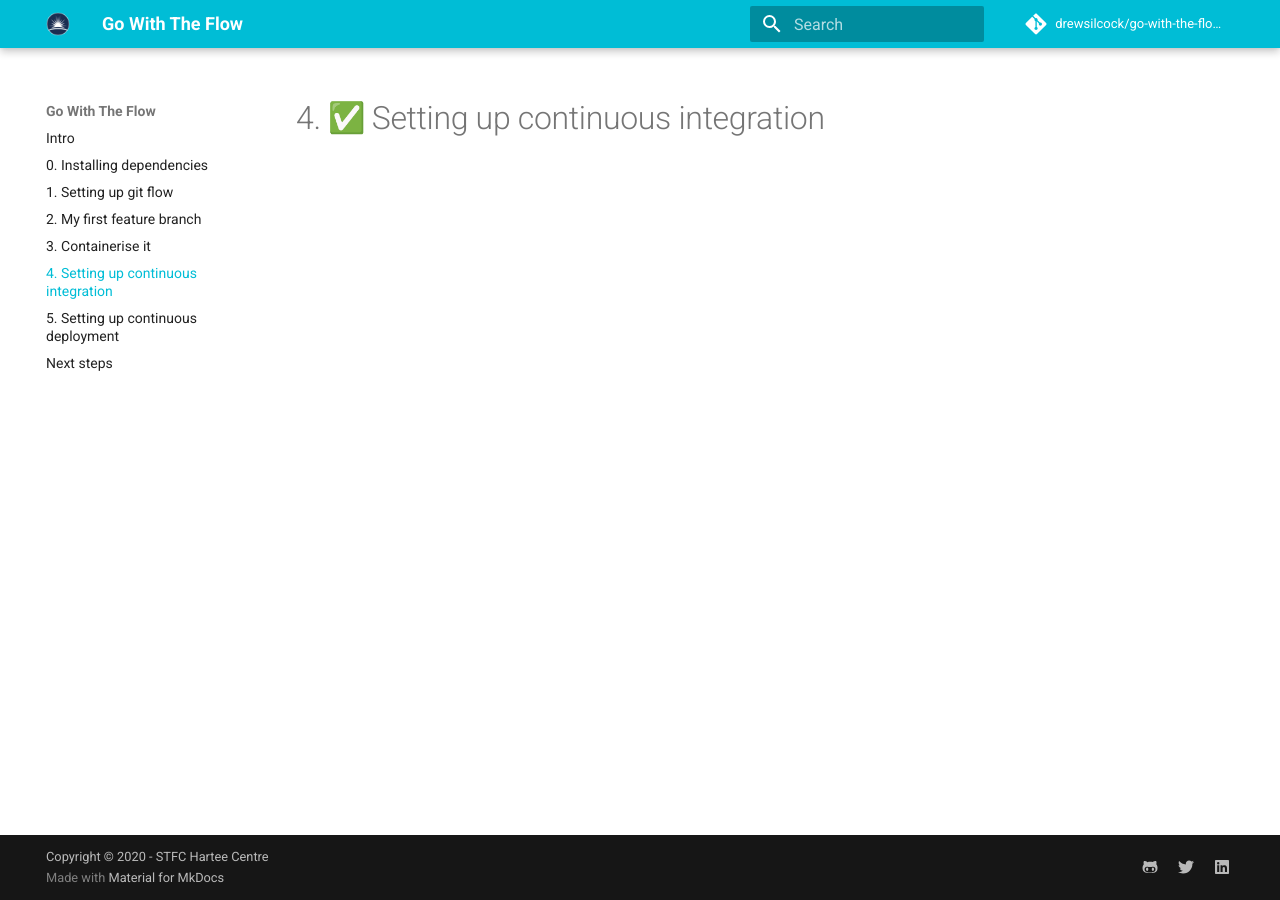
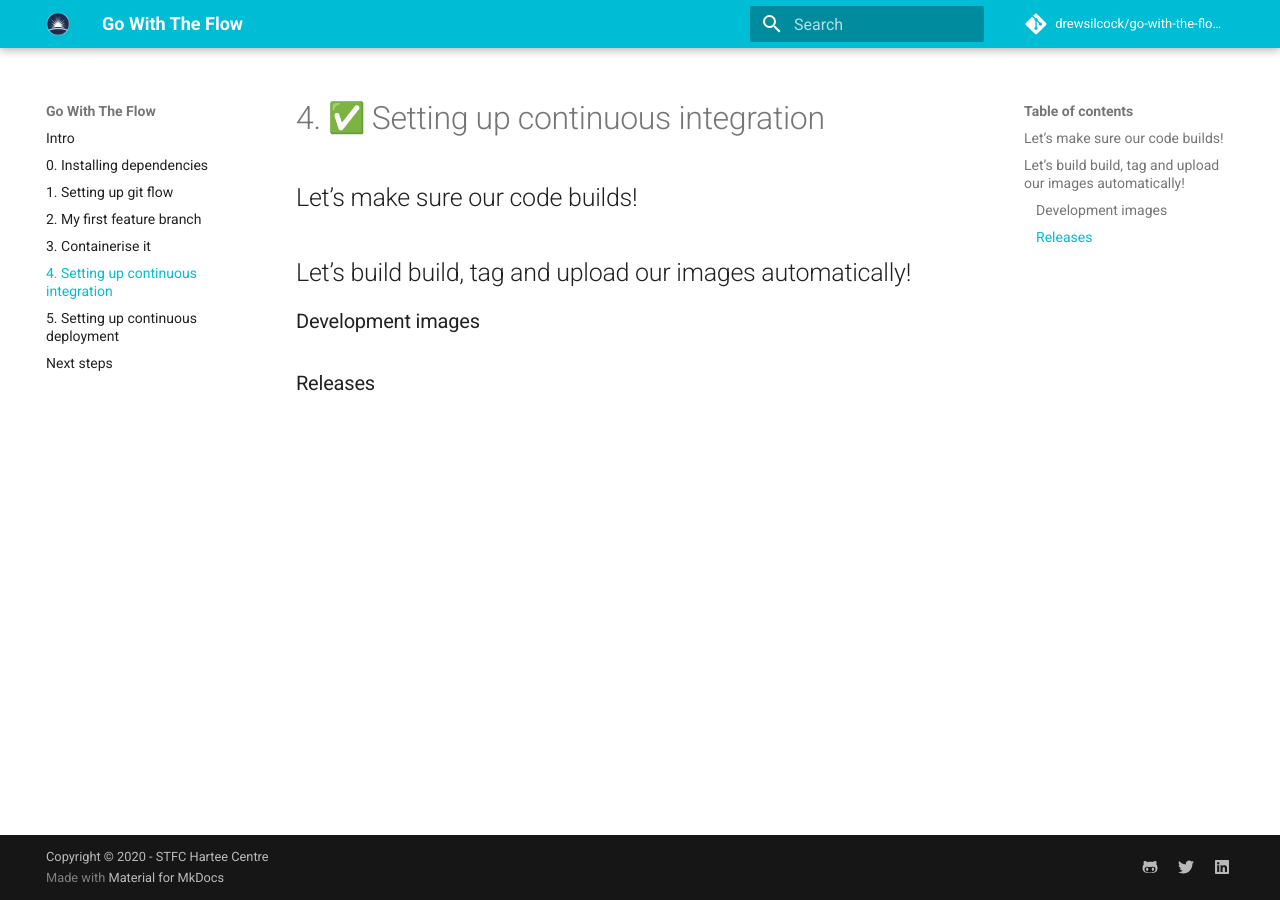
Before and after one commit to stfc/docker-and-gh-actions-for-ml, an MkDocs documentation site: the page built from docs/4-continuous-integration.md, in a window 1280 px wide. Built offline with MkDocs 1.6.1 and Material for MkDocs 9.7.7, drawn with Linux system fonts in a browser that asks for light colours; emoji names are drawn with the system emoji font; comment, search, counter and statistics services are not loaded.

Commit message:
Stub subsections for CI/CD sections.

```diff
--- a/docs/4-continuous-integration.md
+++ b/docs/4-continuous-integration.md
@@ -3,3 +3,11 @@ title: 4. Setting up continuous integration
 ---
 
 # 4. :white_check_mark: Setting up continuous integration
+
+## Let's make sure our code builds!
+
+## Let's build build, tag and upload our images automatically!
+
+### Development images
+
+### Releases
```
Also changed, not shown: docs/5-continuous-deployment.md (+4 -0 lines).
